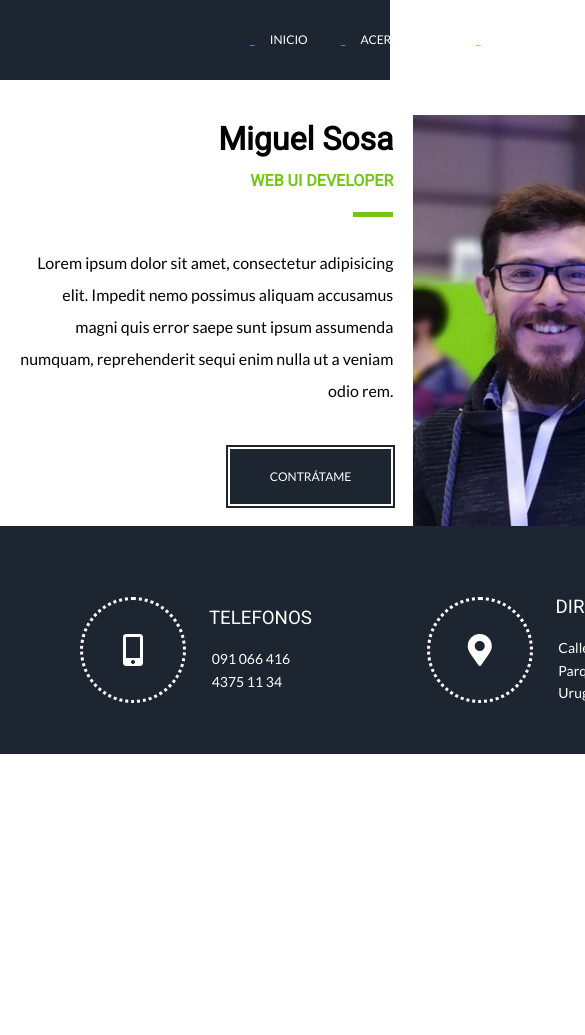
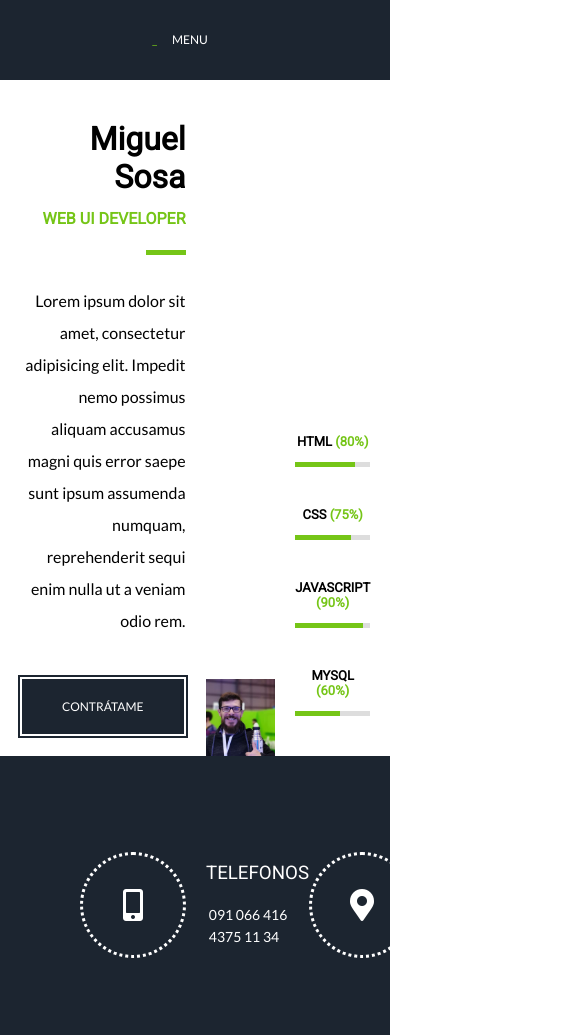
Before and after one commit to Miguelslo27/proyecto-perfil, a plain HTML site: page index.html in a window 390 px wide. Shown: the top 1035 px of the page, 585 px wide, since content can reach past the window. Before the commit the page ends 844 px from the top, so only its background shows below. Drawn offline with Linux system fonts and the light colour scheme.

Commit message:
Responsive testing

```diff
--- a/index.html
+++ b/index.html
@@ -11,17 +11,21 @@
     href="https://use.fontawesome.com/releases/v5.8.1/css/all.css"
     integrity="sha384-50oBUHEmvpQ+1lW4y57PTFmhCaXp0ML5d60M1M7uH2+nqUivzIebhndOJK28anvf"
     crossorigin="anonymous">
+
   <link rel="stylesheet" href="styles.css">
 </head>
 <body>
   <header>
-    <nav class="centered_layout">
+    <nav class="centered_layout desktop">
       <a href="">Inicio</a>
       <a href="">Acerca de mi</a>
       <a href="">Servcios</a>
       <a href="">Portfolio</a>
       <a href="">Experiencia</a>
       <a href="">Contacto</a>
+    </nav>
+    <nav class="mobile">
+      <a href="#">Menu</a>
     </nav>
   </header>
 
--- /dev/null
+++ b/responsive.css
@@ -0,0 +1,3 @@
+h1 {
+  font-size: 180px;
+}
--- a/styles.css
+++ b/styles.css
@@ -14,6 +14,14 @@ img {
 }
 
 /* Helper classes */
+.desktop {
+  display: initial;
+}
+
+.mobile {
+  display: none;
+}
+
 .left {
   float: left;
 }
@@ -57,7 +65,9 @@ img {
 /* End helper classes */
 
 .centered_layout {
-  width: 1200px;
+  width: 90%;
+  min-width: 1200px;
+  max-width: 1400px;
   margin: auto;
 }
 
@@ -217,3 +227,19 @@ footer aside .info ul li {
   padding: .2em;
   font-size: 14px;
 }
+
+@media (max-width: 720px) {
+  .desktop {
+    display: none;
+  }
+
+  .mobile {
+    display: initial;
+  }
+
+  .centered_layout {
+    width: 100%;
+    max-width: auto;
+    min-width: auto;
+  }
+}
```
Also changed, not shown: script.js (added).
